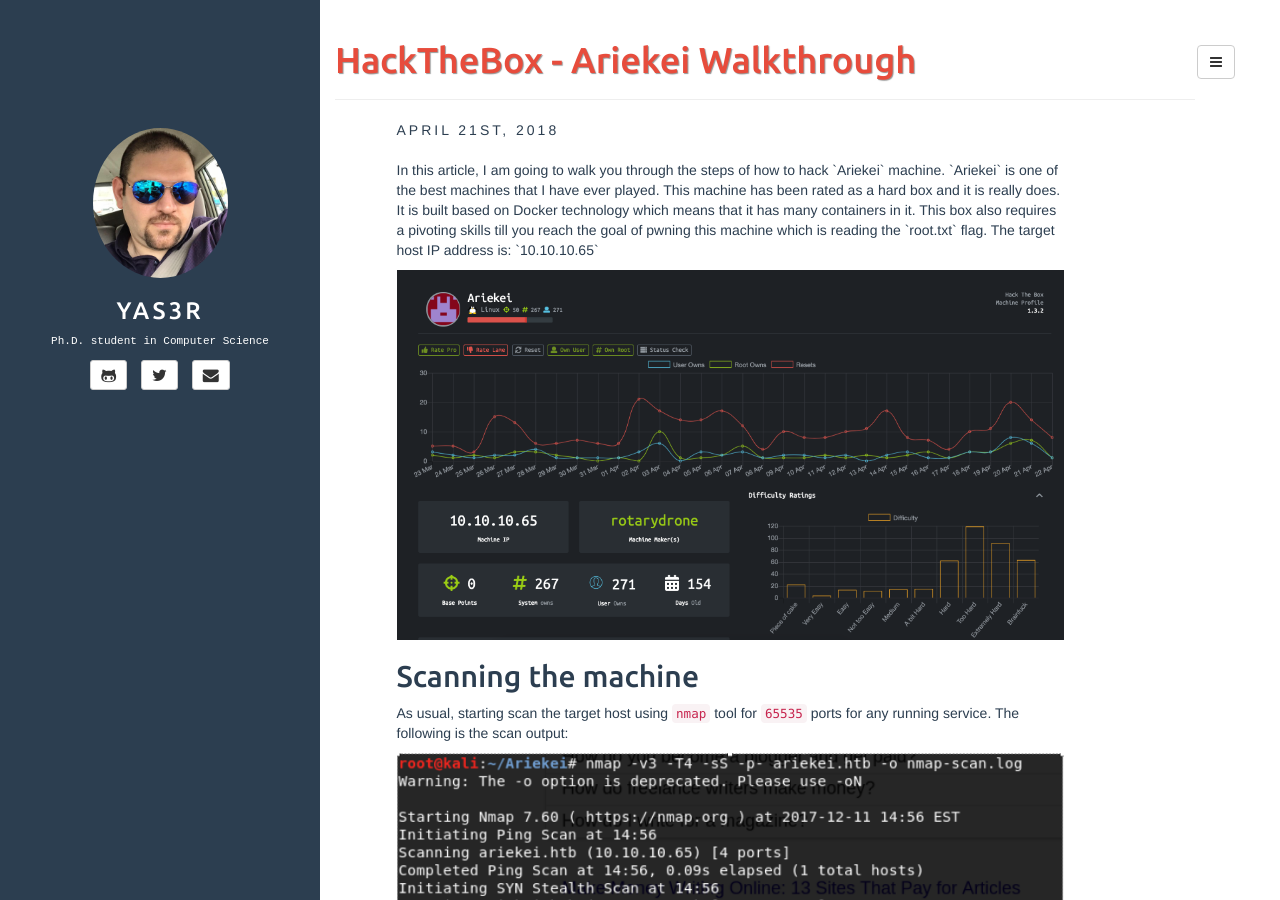
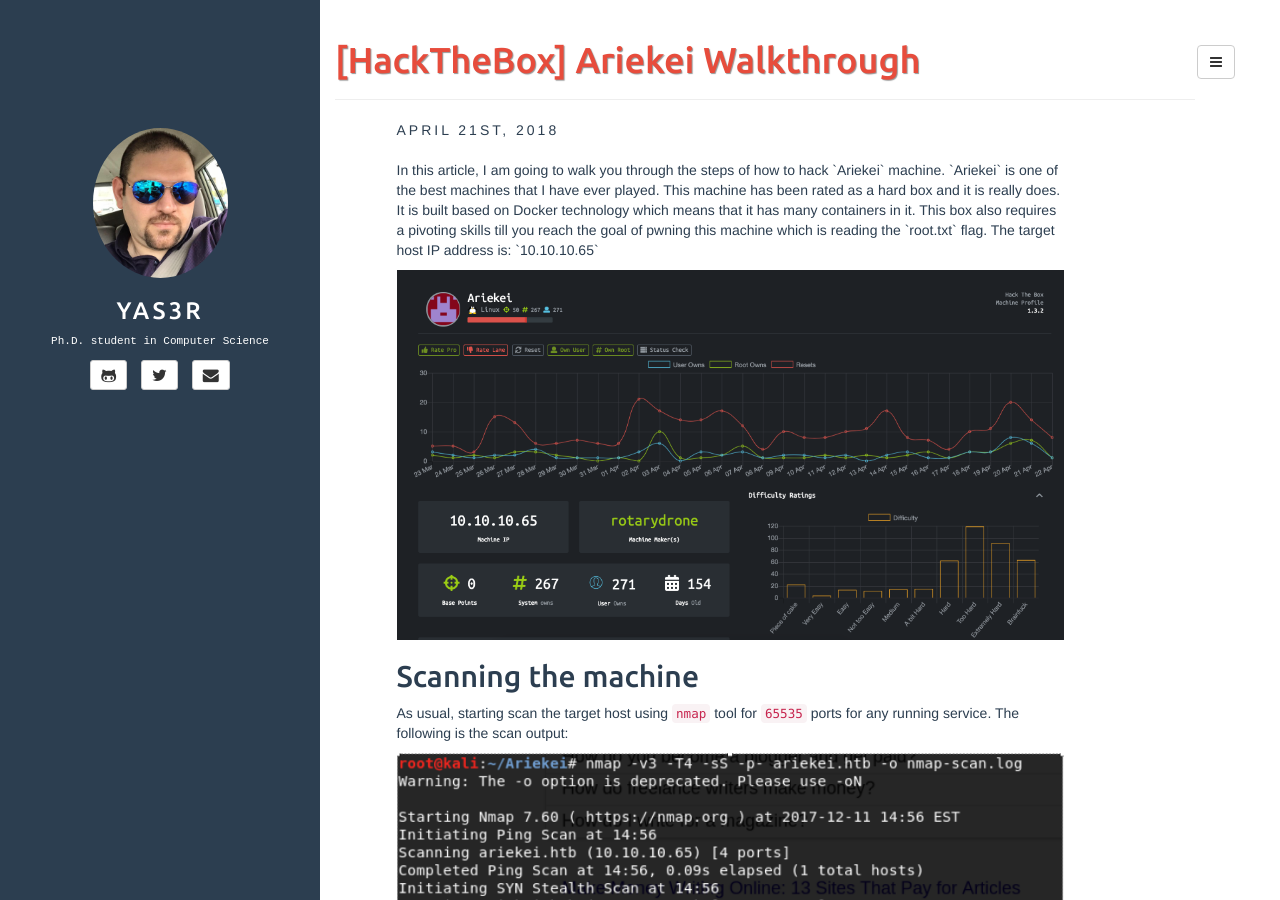
Before and after one commit to yaserfaraj/yaserfaraj.github.io, a Jekyll site: the page built from _posts/2018-04-21-Ariekei-Walkthrough-HackTheBox.md, in a window 1280 px wide and 900 px high. Built offline with Jekyll 4.4.1, drawn with Linux system fonts in a browser that asks for light colours.

```diff
--- a/_posts/2018-04-21-Ariekei-Walkthrough-HackTheBox.md
+++ b/_posts/2018-04-21-Ariekei-Walkthrough-HackTheBox.md
@@ -1,7 +1,7 @@
 ---
 layout: post
 cover: True
-title: "HackTheBox - Ariekei Walkthrough"
+title: "[HackTheBox] Ariekei Walkthrough"
 date:   2018-04-21 12:00:00
 tags: CTF HackTheBox Hacking Docker
 categories: 'HackTheBox'
```
